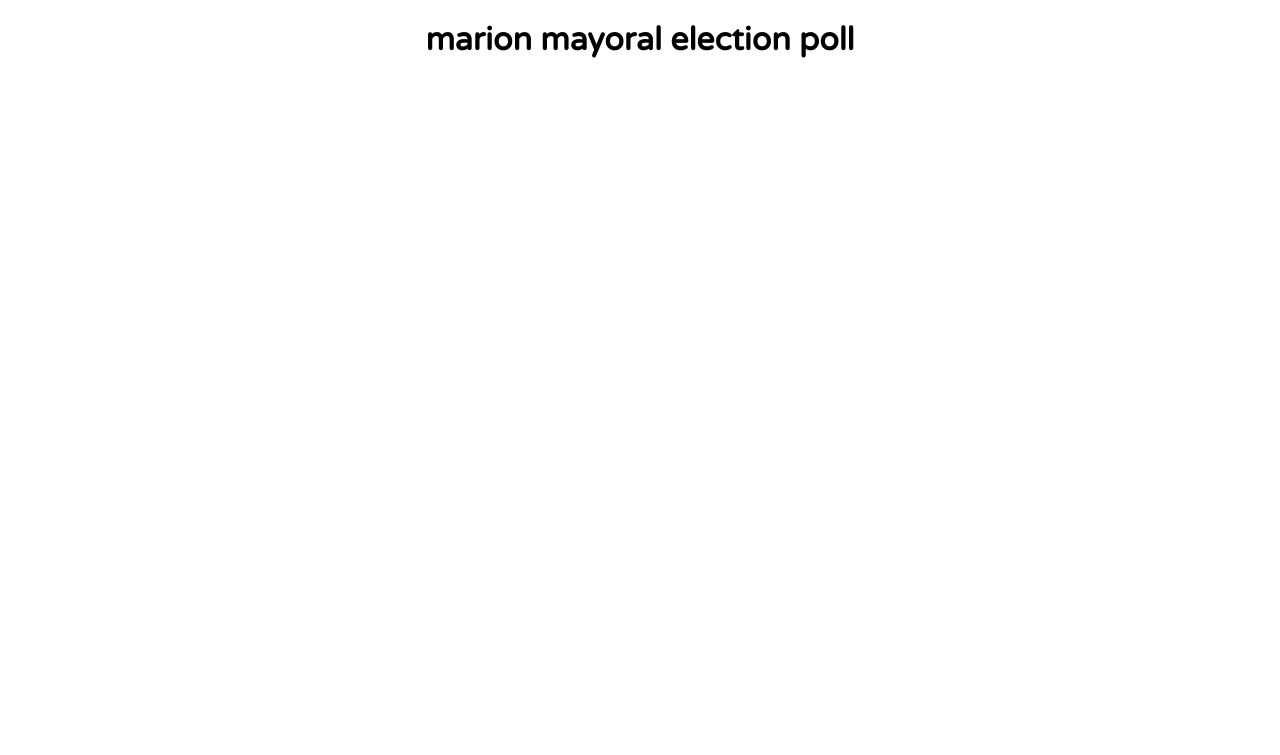
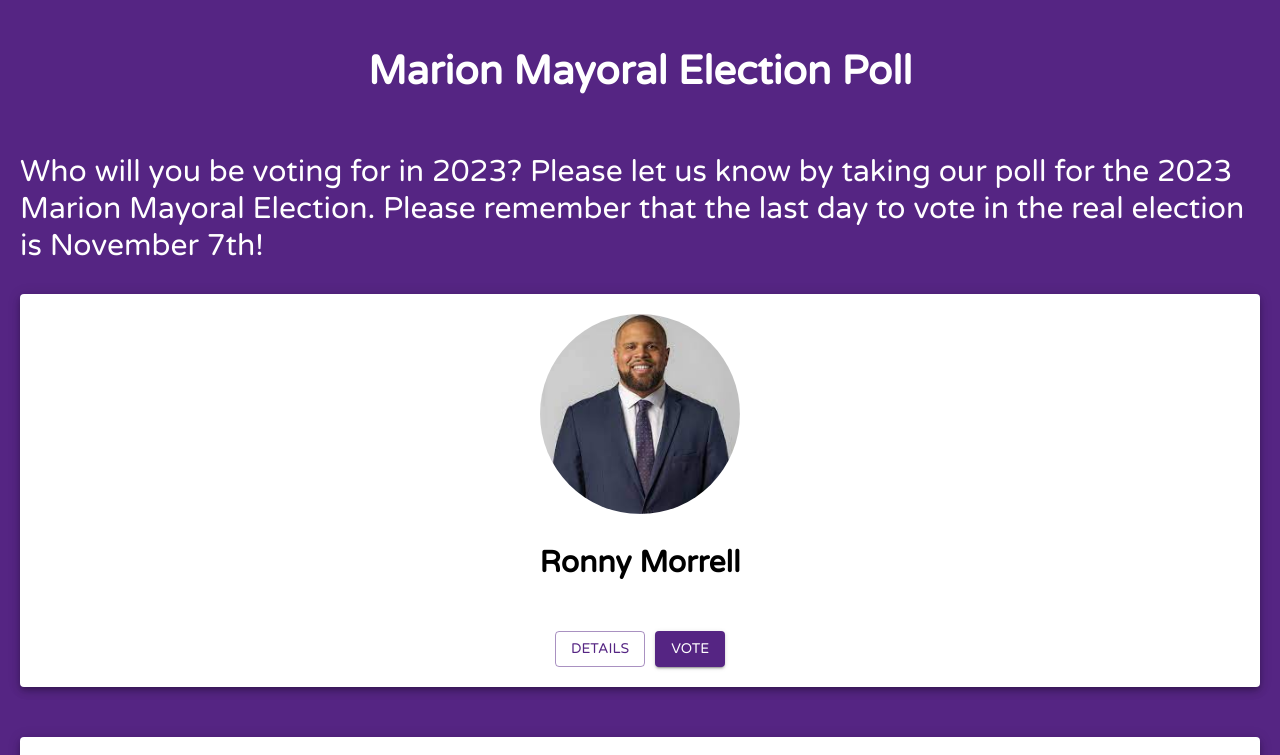
Before and after one commit to sikudabo/block-votez, a React (Create React App) app: page / in a window 1280 px wide. Shown: the top 755 px of the page. Built offline with nearby package versions, Linux system fonts and the light colour scheme.

Commit message:
Frontend updates

```diff
--- a/src/App.tsx
+++ b/src/App.tsx
@@ -11,7 +11,6 @@ import { colors } from './components';
 
 const theme: ThemeOptions = createTheme({
   palette: {
-    mode: 'dark',
     error: {
       main: colors.error,
     },
@@ -40,6 +39,7 @@ const theme: ThemeOptions = createTheme({
 });
 
 const BlockVotezAppContainer = styled.div`
+  background-color: ${colors.black};
   padding: 0;
   font-family: 'Varela Round';
   margin-right: 0px;
--- /dev/null
+++ b/src/components/VotingCard.tsx
@@ -0,0 +1,77 @@
+import React from 'react';
+import Avatar from '@mui/material/Avatar';
+import Button from '@mui/material/Button';
+import Paper from '@mui/material/Paper';
+import styled from '@emotion/styled';
+import { colors } from './colors';
+
+const StyledPaperCard = styled(Paper)`
+    margin-bottom: 50px;
+    width: 100%;
+
+    .avatar-container {
+        display: flex;
+        justify-content: center;
+        padding-top: 20px;
+    }
+
+    .candidate-name-container {
+        text-align: center;
+
+        .candidate-name-text {
+            color: ${colors.black};
+            font-size: 30px;
+            font-weight: 700;
+        }
+    }
+
+    .buttons-container {
+        align-items: center;
+        display: flex;
+        flex-direction: row;
+        justify-content: center;
+        padding-bottom: 20px;
+        padding-left: 10px;
+        padding-right: 10px;
+        padding-top: 20px;
+
+        .vote-button {
+            margin-left: 10px;
+        }
+    }
+`;
+
+type VotingCardProps = {
+    avatar: any;
+    modalContent: any;
+    name: string;
+    onVotePress: () => void;
+};
+
+export default function VotingCard({
+    avatar,
+    modalContent,
+    name,
+    onVotePress,
+}: VotingCardProps) {
+    return (
+        <StyledPaperCard elevation={5}>
+            <div className="avatar-container">
+                <Avatar src={avatar} sx={{ height: 200, width: 200 }} variant="circular" />
+            </div>
+            <div className="candidate-name-container">
+                <p className="candidate-name-text">
+                    {name}
+                </p>
+            </div>
+            <div className="buttons-container">
+                <Button color="primary" variant="outlined">
+                    Details
+                </Button>
+                <Button className="vote-button" color="primary" variant="contained">
+                    Vote
+                </Button>
+            </div>
+        </StyledPaperCard>
+    )
+}
--- a/src/components/index.ts
+++ b/src/components/index.ts
@@ -1,5 +1,7 @@
 import { colors } from './colors';
+import VotingCard from './VotingCard';
 
 export {
     colors,
+    VotingCard,
 }
--- a/src/index.tsx
+++ b/src/index.tsx
@@ -1,7 +1,7 @@
 import React from 'react';
 import ReactDOM from 'react-dom/client';
-import './index.css';
 import App from './App';
+import './index.css'
 import * as serviceWorkerRegistration from './serviceWorkerRegistration';
 import reportWebVitals from './reportWebVitals';
 
--- a/src/pages/VotingPage/VotingPage.tsx
+++ b/src/pages/VotingPage/VotingPage.tsx
@@ -1,5 +1,26 @@
 import React, { useState } from 'react';
+import styled from '@emotion/styled';
 import { VotingPageContainer } from './styles/VotingPageContainer';
+import { VotingCard } from '../../components';
+import RonnyMorrellPhoto from '../../static-images/ronny_morrell.jpeg';
+import JessAlumbaughPhoto from '../../static-images/jess_alumbaugh.jpg';
+
+const candidates = [
+    {
+        name: "Ronny Morrell",
+        avatar: RonnyMorrellPhoto,
+        modalContent: "I am running for mayor",
+        onVotePress: () => {},
+    },
+    {
+        name: "Jess Alumbaugh",
+        avatar: JessAlumbaughPhoto,
+        modalContent: "I am running for mayor",
+        onVotePress: () => {},
+    },
+]
+
+
 
 export default function VotingPage() {
     return (
@@ -9,6 +30,24 @@ export default function VotingPage() {
                     marion mayoral election poll
                 </h1>
             </div>
+            <div className="poll-explanation-container">
+                <p className="poll-explanation-text">
+                    Who will you be voting for in 2023? Please let us know by
+                    taking our poll for the 2023 Marion Mayoral Election. Please remember
+                    that the last day to vote in the real election is November 7th!
+                </p>
+            </div>
+            <div className="card-container-section">
+                {candidates.map((candidate, index) => (
+                    <VotingCard
+                        avatar={candidate.avatar}
+                        name={candidate.name}
+                        modalContent={candidate.modalContent}
+                        onVotePress={candidate.onVotePress}
+                        key={index}
+                    />
+                ))}
+            </div>
         </VotingPageContainer>
     );
 }
--- a/src/pages/VotingPage/styles/VotingPageContainer.tsx
+++ b/src/pages/VotingPage/styles/VotingPageContainer.tsx
@@ -2,13 +2,14 @@ import styled from '@emotion/styled';
 import { colors } from '../../../components';
 
 export const VotingPageContainer = styled.div`
-    background-color: ${colors.primary}
-    height: 100%;
-    width: 100%;
+    background-color: ${colors.primary};
+    height: 100vh;
+    padding-top: 20px;
+    width: 100vw;
 
     p {
         color: ${colors.white};
-        font-size: 32px;
+        font-size: 20px;
         font-weight: 500;
     }
 
@@ -16,9 +17,28 @@ export const VotingPageContainer = styled.div`
         text-align: center;
 
         .header-text {
+            color: ${colors.white};
             font-weight: 900;
-            font-size: 32
+            font-size: 40px;
             text-transform: capitalize;
         }
     }
+
+    .poll-explanation-container {
+        padding-left: 20px;
+        padding-right: 20px;
+        padding-top: 1px;
+        text-align: left;
+
+        .poll-explanation-text {
+            font-size: 30px;
+            font-weight: 300;
+        }
+    }
+
+    .card-container-section {
+        background-color: ${colors.primary};
+        padding-left: 20px;
+        padding-right: 20px;
+    }
 `;
```
Also changed, not shown: src/static-images/jess_alumbaugh.jpg (added), src/static-images/ronny_morrell.jpeg (added).
